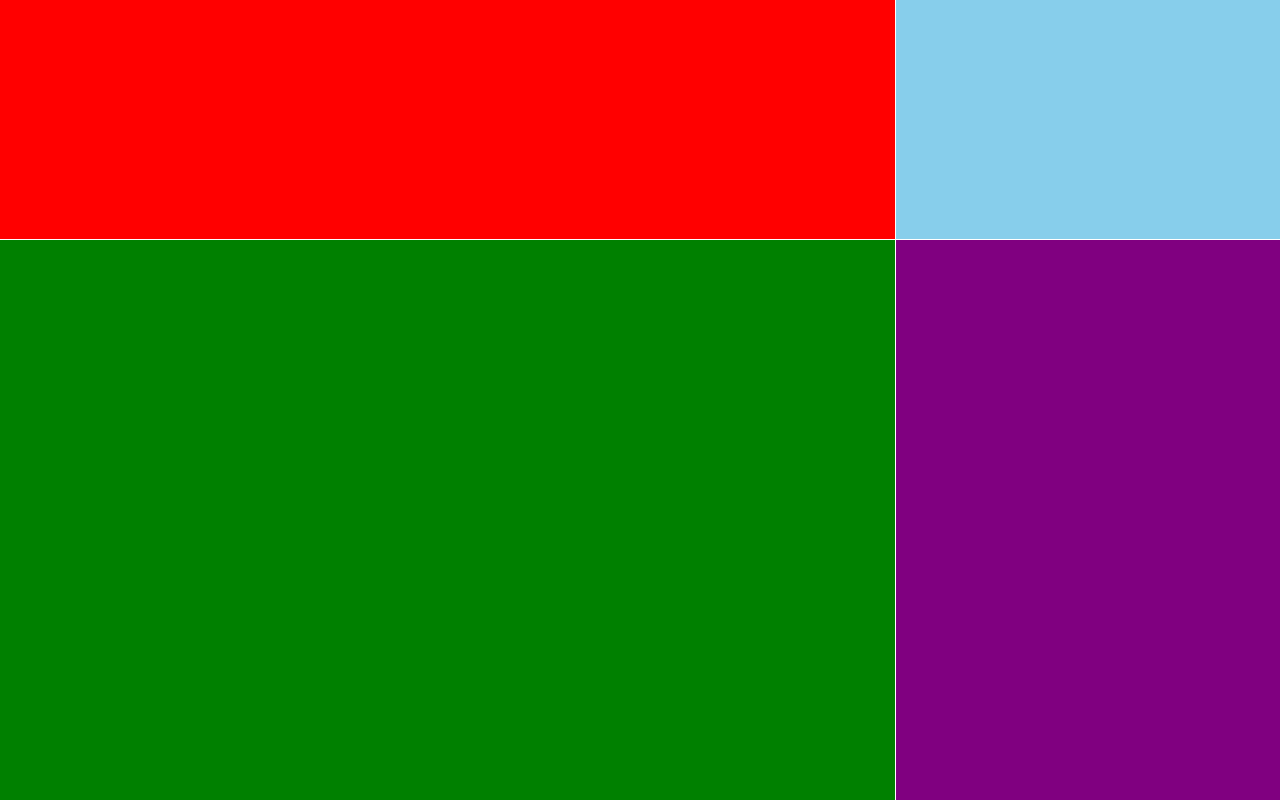
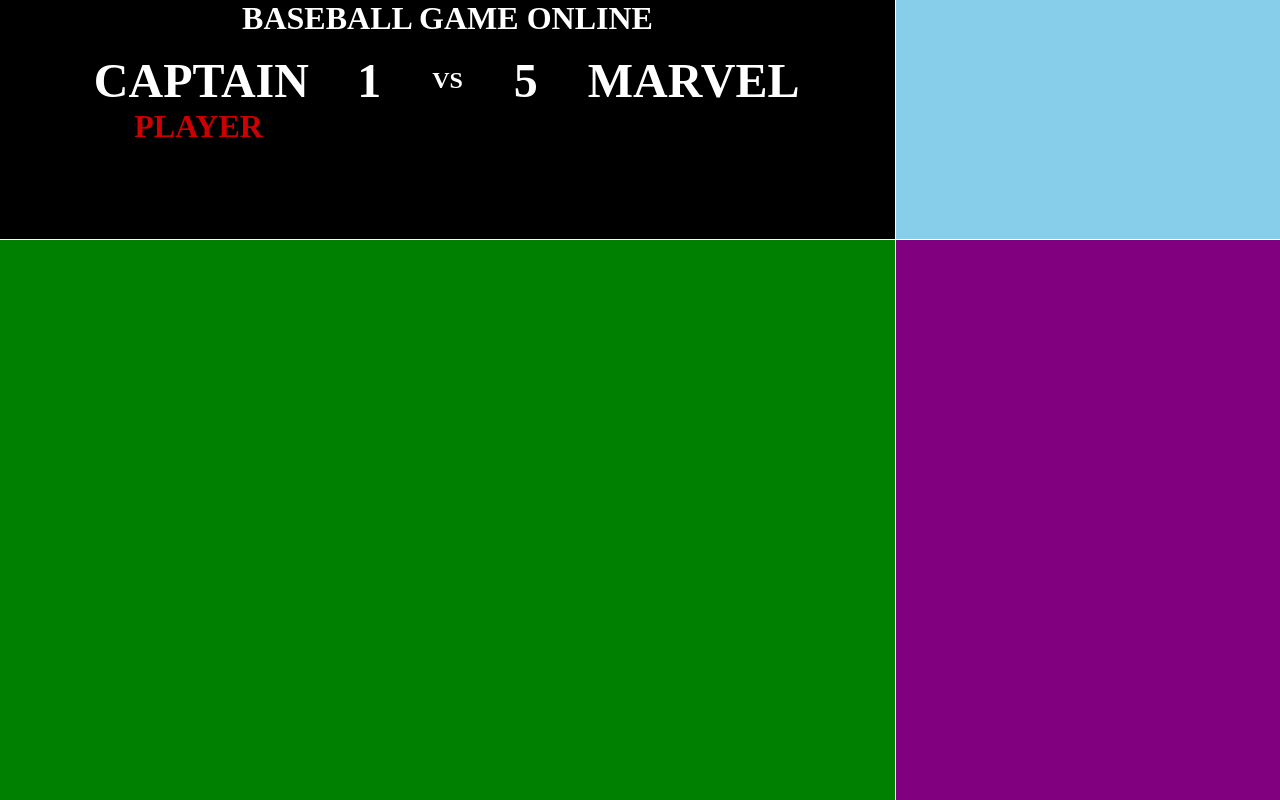
Before and after one commit to codesquad-member-2020/baseball-09, a React app in the folder FE/: page /game in a window 1280 px wide. Built offline with nearby package versions, Linux system fonts and the light colour scheme.

Commit message:
[#25] feat: Game 화면 점수 현황표 작성
why: Game의 진행 상황을 보여줄 수 있는 점수 현황표를 작성했다.

```diff
--- a/FE/src/components/GamePage/GamePage.tsx
+++ b/FE/src/components/GamePage/GamePage.tsx
@@ -1,5 +1,6 @@
 import React from "react";
 import styled from "styled-components";
+import ScoreBoard from "@/components/GamePage/ScoreBoard/ScoreBoard";
 
 const Wrapper = styled.div`
   background-color: #000000;
@@ -8,35 +9,35 @@
 `;
 
 const HeaderSection = styled.section`
+  border-bottom: 1px solid white;
   display: flex;
-  border-bottom: 1px solid white;
   height: 30vh;
   width: 100vw;
 `;
 
-const ScoreBoard = styled.div`
+const ScoreBoardWrapper = styled.div`
+  background-color: #000000;
   border-right: 1px solid white;
-  background-color: red;
+  height: 100%;
   width: 70vw;
-  height: 100%;
 `;
 
 const CurrentTurn = styled.div`
   background-color: skyblue;
+  height: 100%;
   width: 30vw;
-  height: 100%;
 `;
 
 const PlayStatusSection = styled.section`
+  background-color: blue;
   display: flex;
   height: 70vh;
   width: 100vw;
-  background-color: blue;
 `;
 
 const GameStatus = styled.div`
+  background-color: green;
   border-right: 1px solid white;
-  background-color: green;
   width: 70vw;
   height: 100%;
 `;
@@ -51,7 +52,9 @@
   return (
     <Wrapper>
       <HeaderSection>
-        <ScoreBoard />
+        <ScoreBoardWrapper>
+          <ScoreBoard />
+        </ScoreBoardWrapper>
         <CurrentTurn />
       </HeaderSection>
       <PlayStatusSection>
--- /dev/null
+++ b/FE/src/components/GamePage/ScoreBoard/ScoreBoard.tsx
@@ -0,0 +1,87 @@
+import React from "react";
+import styled from "styled-components";
+
+const Wrapper = styled.div`
+  width: 100%;
+  height: 100%;
+  background-color: #000000;
+  text-transform: uppercase;
+  font-size: 2rem;
+  font-weight: 900;
+  text-align: center;
+`;
+
+const Header = styled.header`
+  color: #ffffff;
+`;
+
+const Names = styled.div`
+  display: flex;
+  flex-direction: column;
+  height: 100%;
+  width: 30%;
+  position: relative;
+`;
+
+const TeamName = styled.span`
+  color: #ffffff;
+  display: inline-block;
+  font-size: 3rem;
+  font-weight: 900;
+  text-align: center;
+`;
+
+const Versus = styled.span`
+  color: #ffffff;
+  display: inline-block;
+  font-size: 1.5rem;
+  font-weight: 900;
+  line-heigth: 50%;
+  width: 10%;
+`;
+
+const TeamScore = styled.span`
+  color: #ffffff;
+  display: inline-block;
+  font-size: 3rem;
+  font-weight: 900;
+  width: 7.5%;
+`;
+
+const Teams = styled.div`
+  align-items: center;
+  display: flex;
+  justify-content: center;
+  margin-top: 1rem;
+  width: 100%;
+`;
+
+const Selected = styled.span`
+  color: #cc0000;
+  width: 30%;
+  position: absolute;
+  top: 100%;
+  left: 25%;
+`;
+
+const ScoreBoard = () => {
+  return (
+    <Wrapper>
+      <Header>Baseball Game Online</Header>
+      <Teams>
+        <Names>
+          <TeamName>Captain</TeamName>
+          <Selected>Player</Selected>
+        </Names>
+        <TeamScore>1</TeamScore>
+        <Versus>vs</Versus>
+        <TeamScore>5</TeamScore>
+        <Names>
+          <TeamName>Marvel</TeamName>
+        </Names>
+      </Teams>
+    </Wrapper>
+  );
+};
+
+export default ScoreBoard;
```
